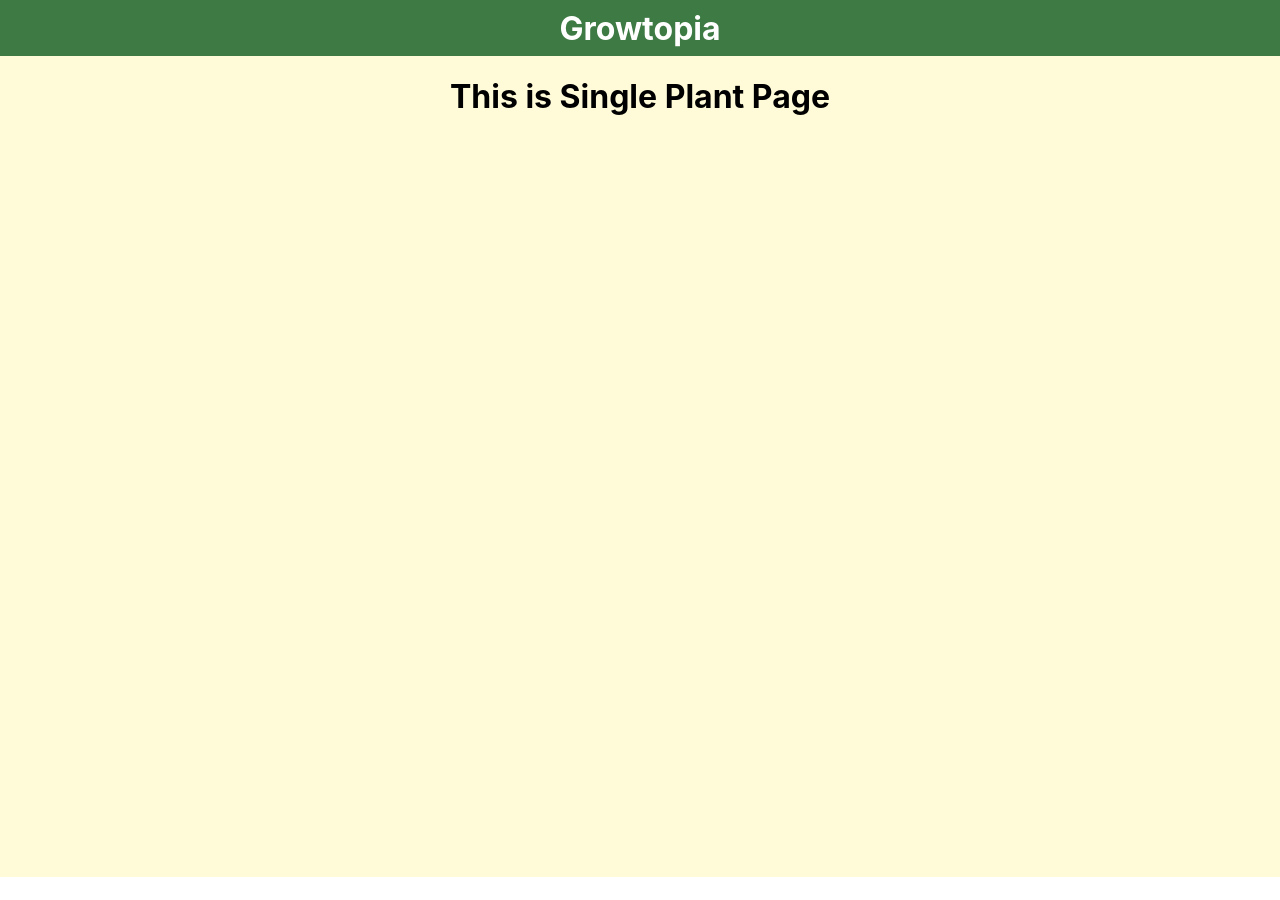
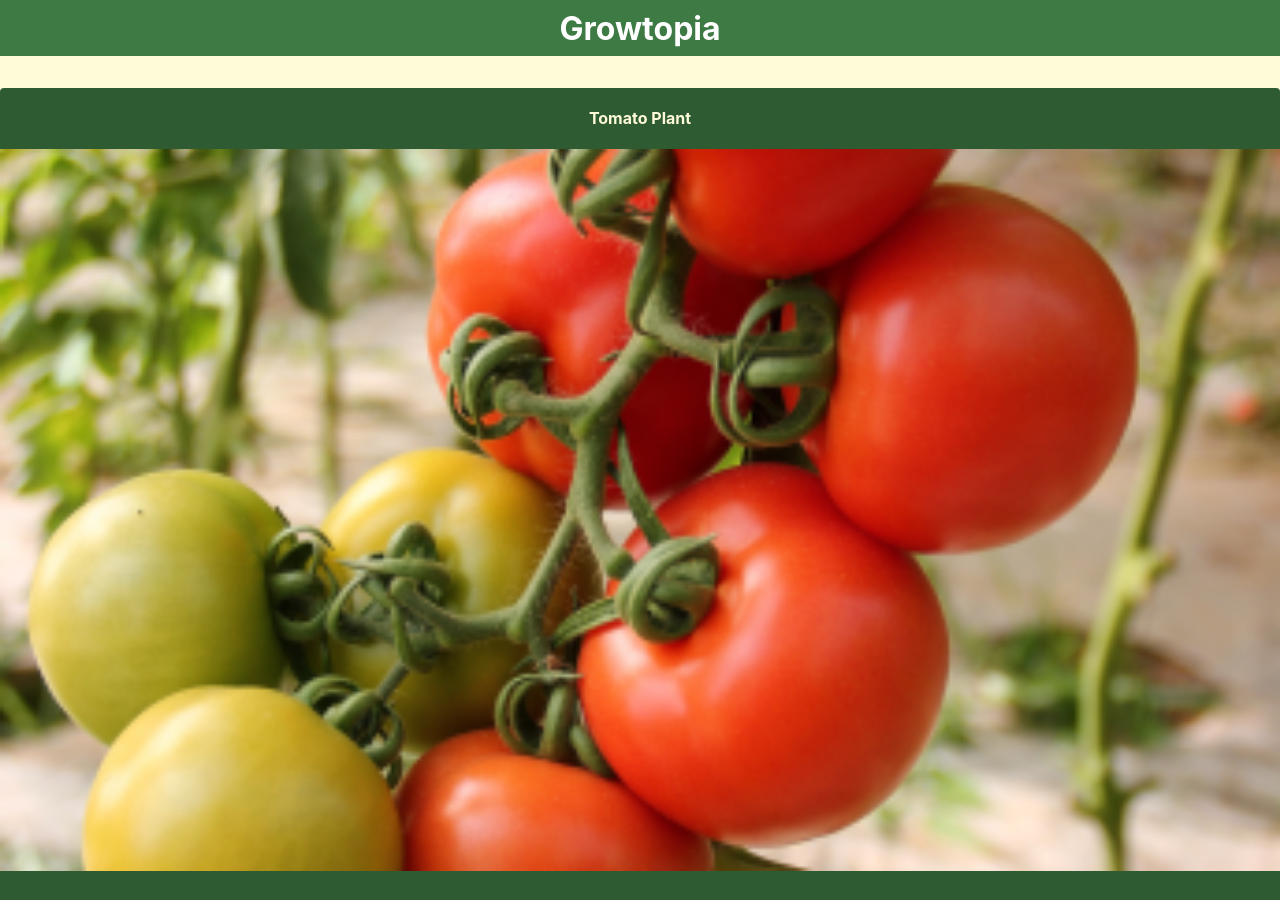
Before and after one commit to cdukedev/growtopia, a React (Create React App) app: page /plants/1 in a window 1280 px wide. Shown: the top 900 px of the page. Before the commit the page ends 877 px from the top, so only its background shows below. Built offline with nearby package versions, Linux system fonts and the light colour scheme.

Commit message:
single plant page done

```diff
--- a/src/pages/SinglePlantPage/SinglePlantPage.js
+++ b/src/pages/SinglePlantPage/SinglePlantPage.js
@@ -1,10 +1,20 @@
 import './SinglePlantPage.scss';
+import tomaticos from "../../assets/tomaticos.png"
 
 
 function SinglePlantPage() {
   return (
     <div className="App">
-      <h1>This is Single Plant Page</h1>
+      <div className='plant-container'>
+        <div>
+          <img></img>
+          <h4>Tomato Plant</h4>
+        </div>
+        <img src={tomaticos} className="single-plant-image"></img>
+        <p>Tomato plants are members of the nightshade family (Solanaceae) and are native to South America. They are typically grown in warm, sunny climates and are sensitive to frost. Tomato plants can grow to be quite large, reaching heights of up to 10 feet or more. They have a branching, vine-like growth habit and typically produce clusters of small, yellow flowers that give way to the tomato fruit.</p>
+
+
+      </div>
 
     </div>
   );
--- a/src/pages/SinglePlantPage/SinglePlantPage.scss
+++ b/src/pages/SinglePlantPage/SinglePlantPage.scss
@@ -0,0 +1,15 @@
+
+
+.plant-container{
+    margin-top: 2rem;
+    background-color: #2F5B33;
+    border-radius: 4px;
+}
+
+p{
+    color: #FFFBD8;
+    padding: 0.5rem;
+}
+.single-plant-image{
+    width: 100%;
+}
```
Also changed, not shown: src/assets/tomaticos.png (added).
